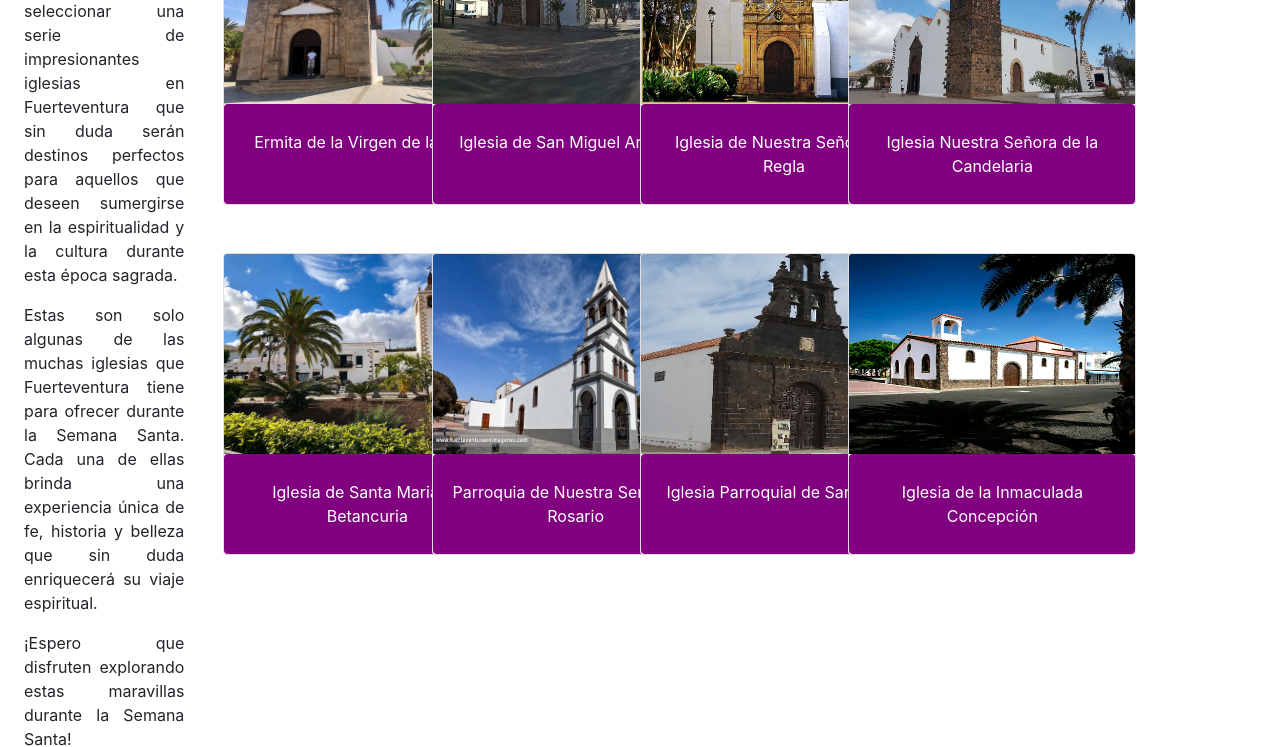
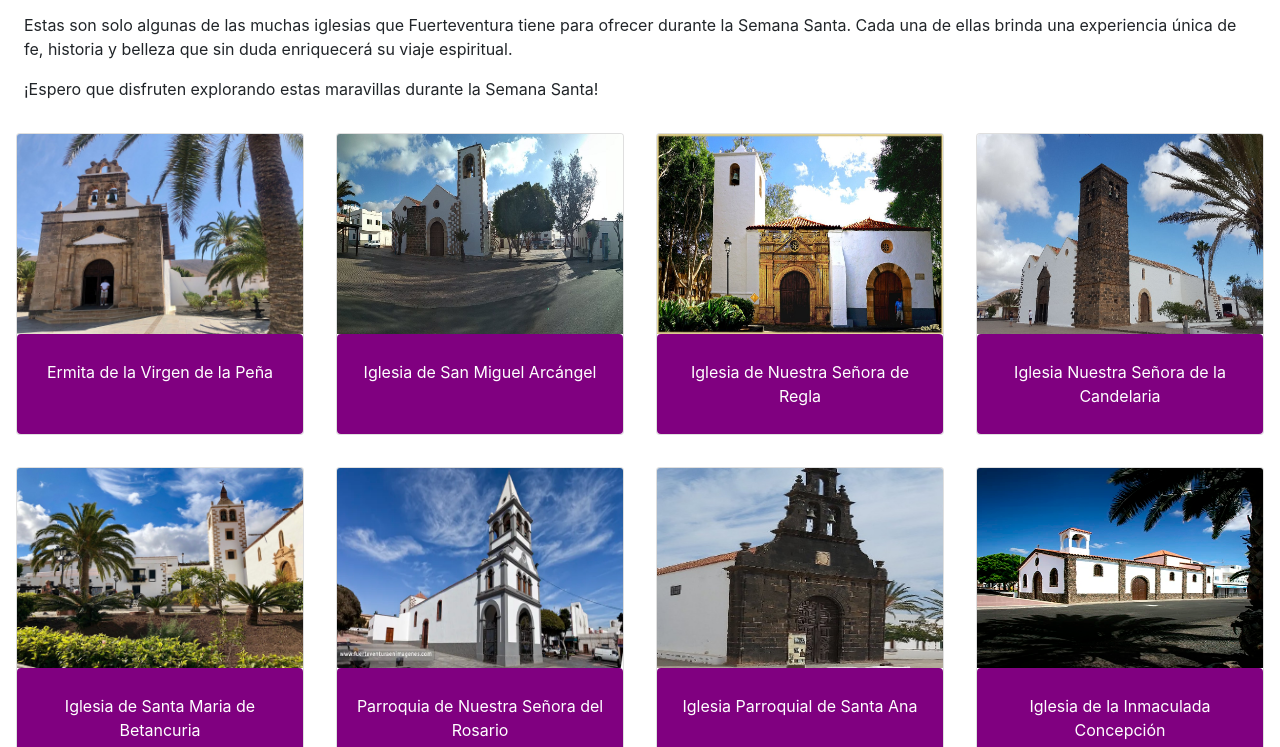
Before and after one commit to DaniIi1298/Semana_Santa, a plain HTML site: page galeria.html in a window 1280 px wide. Shown: the part 638-1385 px from the top of the page. Drawn offline with nearby package versions, Linux system fonts and the light colour scheme.

```diff
--- a/galeria.html
+++ b/galeria.html
@@ -36,8 +36,11 @@
             </div>
         </div>
     </nav>
-    <div class="container-fluid row py-5">
-        <aside class="col-2 px-4 text-justify">
+    <div class="col-12 py-5">
+        <div class="row">
+        <!-- Aside izquierdo -->
+        <aside class="col-12 col-xxl-2 px-4">
+            <h2 class="text-center text-dark">Semana Santa en Fuerteventura</h2>
             <p>
                 Con la Semana Santa acercándose rápidamente, he tenido el placer de seleccionar una serie de impresionantes iglesias en Fuerteventura que sin duda serán destinos perfectos para aquellos que deseen sumergirse en la espiritualidad y la cultura durante esta época sagrada.
             </p>
@@ -48,61 +51,64 @@
                 ¡Espero que disfruten explorando estas maravillas durante la Semana Santa!
             </p>
         </aside>
-    <main class="col-8">
+        <!-- Main -->
+        <main class="col-12">
+        <!-- Esto es la primera fila -->
         <div class="row">
-            <div class="col-3">
-                <div class="card" style="width: 18rem;">
+            <div class="col-12 col-md-6 col-xl-3 py-3">
+                <div class="card Clase1" style="width: 18rem;">
                     <img src="img/Ermita de la Virgen de la Pena.jpg" style="height: 200px;" class="card-img-top" alt="...">
                     <a href="https://maps.app.goo.gl/pehqieD54GqqkjRT9" target="_blank" class="btn fondo">Ermita de la Virgen de la Peña</a>
                 </div>
             </div>
-            <div class="col-3">
-                <div class="card" style="width: 18rem;">
+            <div class="col-12 col-md-6 col-xl-3 py-3">
+                <div class="card Clase1" style="width: 18rem;">
                     <img src="img/Iglesia De San Miguel Arcangel.jpg" style="height: 200px;" class="card-img-top" alt="...">
                     <a href="https://maps.app.goo.gl/Cj7mDMHbQ9ov1ftWA" target="_blank" class="btn fondo">Iglesia de San Miguel Arcángel</a>
                 </div>
             </div>
-            <div class="col-3">
-                <div class="card" style="width: 18rem;">
+            <div class="col-12 col-md-6 col-xl-3 py-3">
+                <div class="card Clase1" style="width: 18rem;">
                     <img src="img/Iglesia de Nuestra Señora de Regla.jpg" style="height: 200px;" class="card-img-top" alt="...">
                     <a href="https://maps.app.goo.gl/Z6kKGpmCcTTzhR788" target="_blank" class="btn fondo">Iglesia de Nuestra Señora de Regla</a>
                 </div>
             </div>
-            <div class="col-3">
-                <div class="card" style="width: 18rem;">
+            <div class="col-12 col-md-6 col-xl-3 py-3">
+                <div class="card Clase1" style="width: 18rem;">
                     <img src="img/Iglesia Nuestra Señora de la Candelaria.jpg" style="height: 200px;" class="card-img-top" alt="...">
                     <a href="https://maps.app.goo.gl/FgSdrs6NTbTAzYhe8" target="_blank" class="btn fondo">Iglesia Nuestra Señora de la Candelaria</a>
                 </div>
             </div>
         </div>
-        <div class="row py-5">
-            <div class="col-3">
-                <div class="card" style="width: 18rem;">
+        <!-- Esto es la segunda fila -->
+        <div class="row">
+            <div class="col-12 col-md-6 col-xl-3 py-3">
+                <div class="card Clase1" style="width: 18rem;">
                     <img src="img/IglesiaCatedral de Santa Maria de Betancuria.jpg" style="height: 200px;" class="card-img-top" alt="...">
                     <a href="https://maps.app.goo.gl/LhjGEm5AM29Yrx3q9" target="_blank" class="btn fondo">Iglesia de Santa Maria de Betancuria</a>
                 </div>
             </div>
-            <div class="col-3">
-                <div class="card" style="width: 18rem;">
+            <div class="col-12 col-md-6 col-xl-3 py-3">
+                <div class="card Clase1" style="width: 18rem;">
                     <img src="img/Iglesia-de-Puerto-del-Rosario-002.webp" style="height: 200px;" class="card-img-top" alt="...">
                     <a href="https://maps.app.goo.gl/xeKKjyMzV2WYH6aw8" target="_blank" class="btn fondo">Parroquia de Nuestra Señora del Rosario</a>
                 </div>
             </div>
-            <div class="col-3">
-                <div class="card" style="width: 18rem;">
+            <div class="col-12 col-md-6 col-xl-3 py-3">
+                <div class="card Clase1" style="width: 18rem;">
                     <img src="img/Iglesia Parroquial de Santa Ana.jpg" style="height: 200px;" class="card-img-top" alt="...">
                     <a href="https://maps.app.goo.gl/rzs99TTXS64iiwsC6" target="_blank" class="btn fondo">Iglesia Parroquial de Santa Ana</a></h3>
                 </div>
             </div>
-            <div class="col-3">
-                <div class="card" style="width: 18rem;">
+            <div class="col-12 col-md-6 col-xl-3 py-3">
+                <div class="card Clase1" style="width: 18rem;">
                     <img src="img/Lateral-de-la-Iglesia-de-la-Lajita.webp" style="height: 200px;" class="card-img-top" alt="...">
                     <a href="https://maps.app.goo.gl/NuRNKUhjxXfPWU3SA" target="_blank" class="btn fondo">Iglesia de la Inmaculada Concepción</a>
                 </div>
             </div>
         </div>
         </main>
-    <aside class="col-2">
+
         </aside>
         </div>
         <!-- Segunda parte del cuerpo de la pagina -->
@@ -133,18 +139,17 @@
             </div>
         </div>
     </div>
-    </div>
     <!--Footer-->
     <footer class="footer mt-auto py-3 bg-secondary">
         <div class="container">
             <div class="row">
-                <div class="col-md-6">
+                <div class="col-lg-6">
                     <h5>Contáctanos</h5>
                     <p>Para más información sobre Semana Santa en Fuerteventura, contáctanos:</p>
                     <p>Email: info@semanasantafuerteventura.com</p>
                     <p>Teléfono: +34 123 456 789</p>
                 </div>
-                <div class="col-md-6">
+                <div class="col-lg-6">
                     <h5>Enlaces útiles</h5>
                     <ul>
                         <li><a href="https://www.visitfuerteventura.es/">Turismo en Fuerteventura</a></li>
--- a/styles.css
+++ b/styles.css
@@ -82,3 +82,14 @@ input[type=text] {
         font-size: 16px;
         resize: none;
     }
+    .Clase1 {
+        margin-left: auto;
+        margin-right: auto;
+    }
+
+    @include media-breakpoint-up(sm) {
+        .Clase1 {
+            margin-left: 0;
+            margin-right: 0;
+        }
+    }
```
Also changed, not shown: img/Semana-Santa-en-Sevilla-2017.jpg (added). Lines whose indentation alone changed are shown as unchanged.
